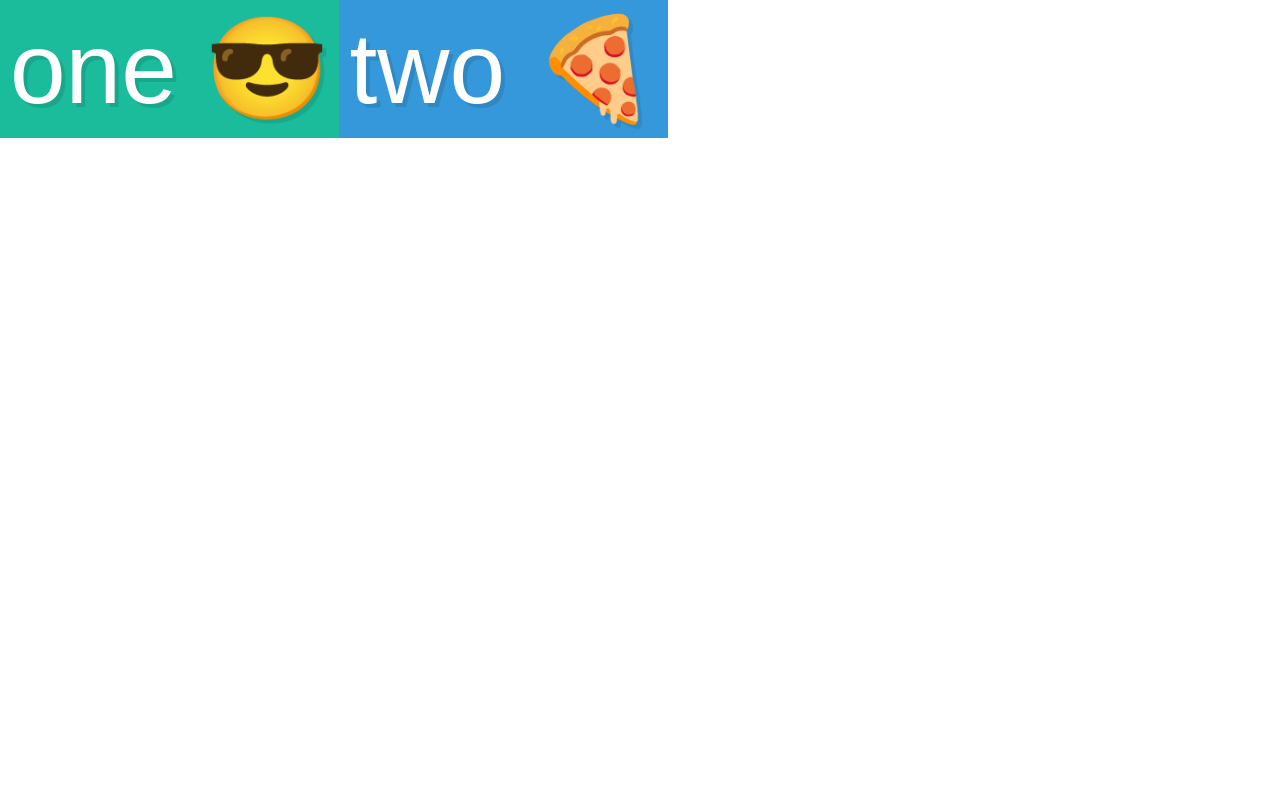
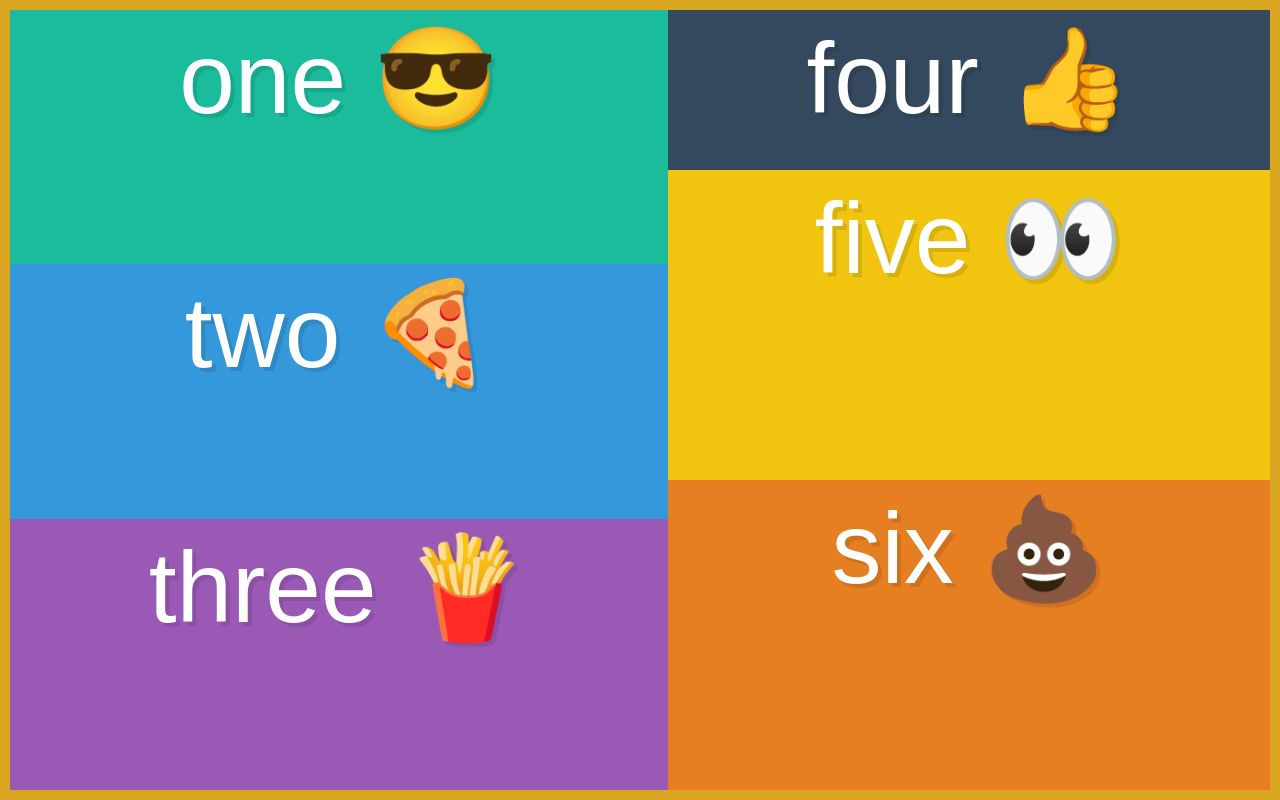
Before and after one commit to Nikshinde7/flexbox-20-days, a plain HTML site: page index.html in a window 1280 px wide. Drawn offline with Linux system fonts and the light colour scheme.

Commit message:
Added CSS & Updated readme

```diff
--- a/index.html
+++ b/index.html
@@ -10,6 +10,10 @@
   <div class="container">
     <div class="box box1">one 😎</div>
     <div class="box box2">two 🍕</div>
+    <div class="box box3">three 🍟</div>
+    <div class="box box4">four 👍</div>
+    <div class="box box5">five 👀</div>
+    <div class="box box6">six 💩</div>
   </div>
 
 </body>
--- a/style.css
+++ b/style.css
@@ -29,4 +29,21 @@ input[type=reset],input[type=submit]{-webkit-appearance:button;cursor:pointer;}b
 
 .container {
   display:flex;
+  flex-wrap: wrap;
+  flex-direction: column;
+  border: 10px solid goldenrod;
+  height: 100vh;
 }
+
+.box{
+  flex-basis: 250px;
+  flex-grow: 1;
+}
+
+.box3{
+  flex-grow: 5;
+}
+
+.box4{
+  flex-basis: 100px;
+}
```
Also changed, not shown: README.md.
